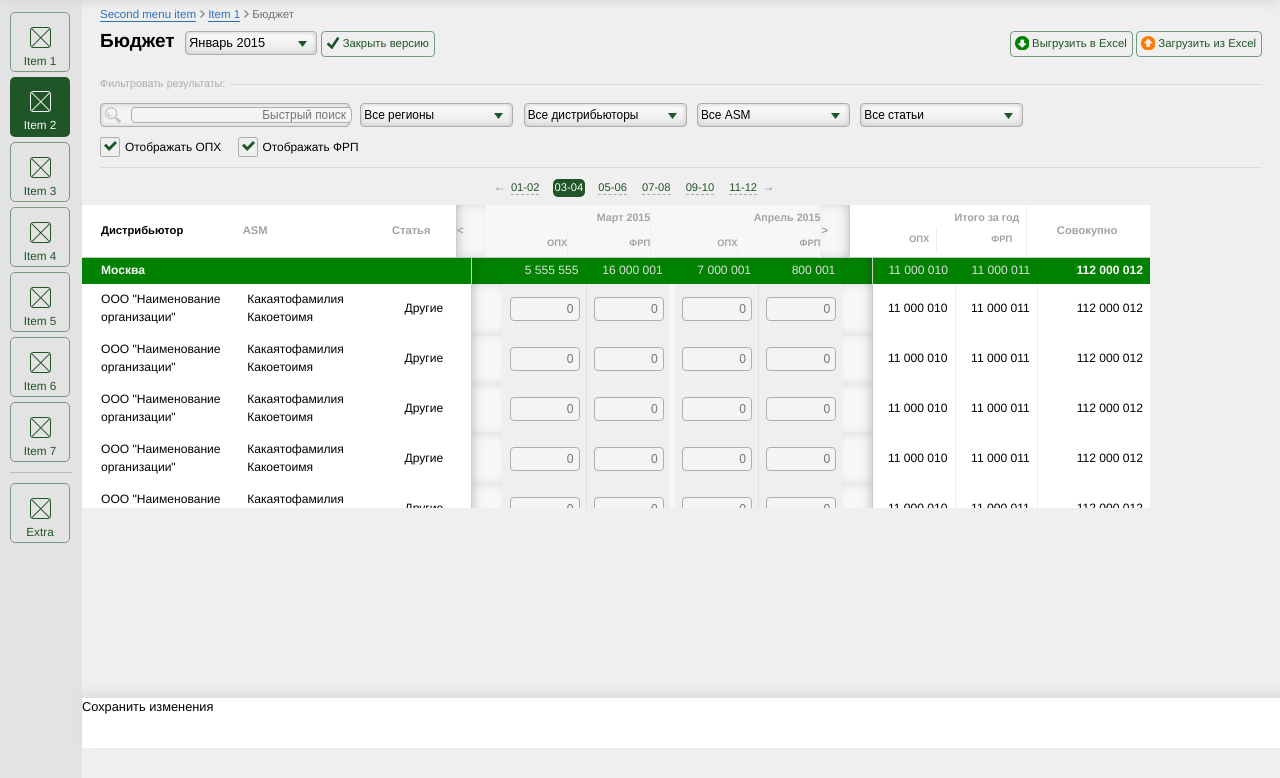
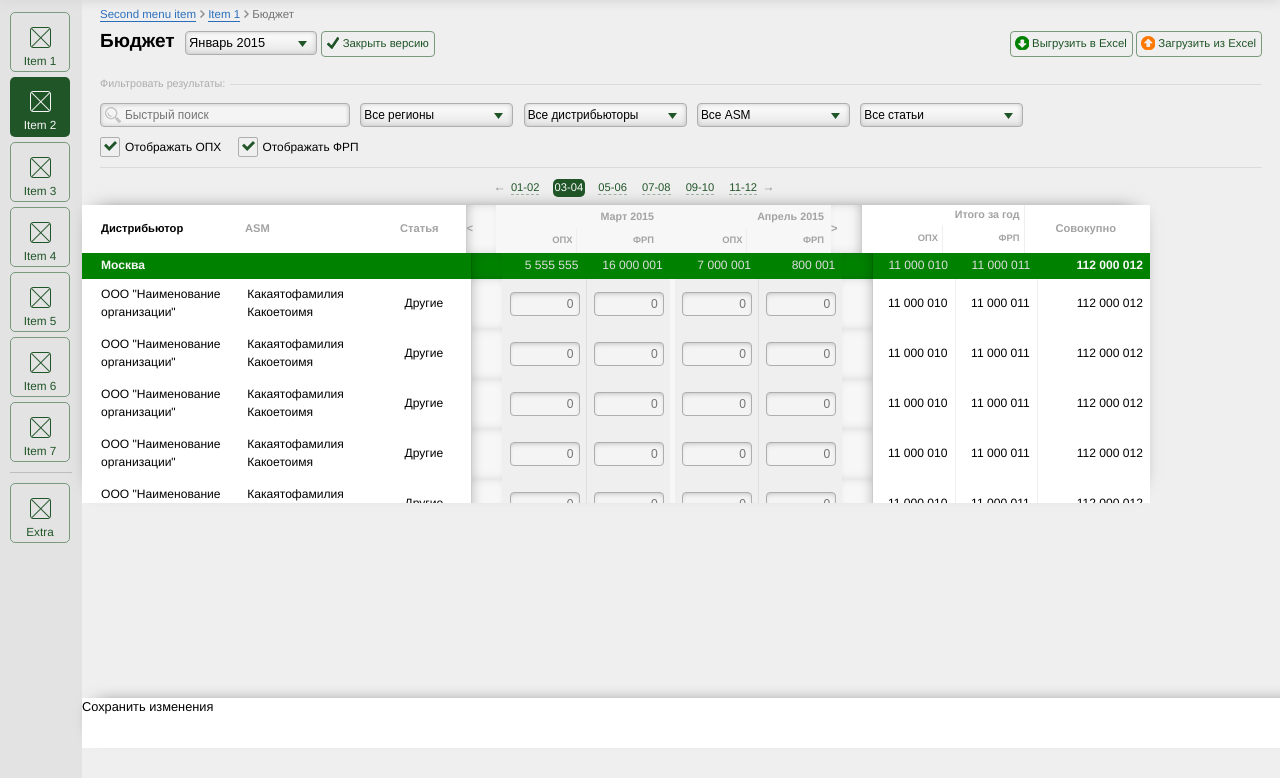
Before and after one commit to MaryGorshkova/GreenAdmin, a plain HTML site: page www/index.html in a window 1280 px wide. Shown: the part 52-830 px from the top of the page. Drawn offline with Linux system fonts and the light colour scheme.

Commit message:
table styles

```diff
--- a/www/index.html
+++ b/www/index.html
@@ -130,7 +130,7 @@
 								<td class="cell02">ASM</td>
 								<td class="cell03">Статья</td>
 								<td class="cell04"><</td>
-								<td class="cell05">
+								<td class="big1">
 									<table class="merged">
 										<tr>
 											<td colspan=2>Март 2015</td>
@@ -142,7 +142,7 @@
 									</table>
 								</td>
 								<td class="marg_cell">
-								<td class="cell07">
+								<td class="big1">
 									<table class="merged">
 										<tr>
 											<td colspan=2>Апрель 2015</td>
@@ -154,7 +154,7 @@
 									</table>
 								</td>
 								<td class="cell09">></td>
-								<td class="cell10">
+								<td class="big">
 									<table class="merged">
 										<tr>
 											<td colspan=2>Итого за год</td>
--- a/www/sass/content.scss
+++ b/www/sass/content.scss
@@ -56,11 +56,10 @@
 	margin-bottom: 50px;
 	height: 100%;
 	width: 1068px;
+	box-shadow: 0 -5px 20px -15px #000000;
 }
 
 .caption{
-	border-bottom: 1px solid #c5c5c5;
-	// box-shadow: 0 2px 20px #000000;
 	position: relative;
 	z-index: 1;
 }
@@ -86,6 +85,18 @@ table{
 
 	td{
 		vertical-align: middle;
+
+		input{
+			width: 70px; height: 24px;
+			margin-left: 6px;
+			margin-right: 6px;
+			border: 1px solid #aeaeae;
+			border-radius: 4px;
+			background-color: #f4f4f4;
+			text-align: right;
+			padding-right: 5px;
+			box-shadow: inset 0px 3px 10px -8px #000000;
+		}
 	}
 
 	.sort{
@@ -99,6 +110,14 @@ table{
 
 		.cell05, .cell07{
 			border-right: 1px solid #008200;
+		}
+
+		.cell04{
+			border-left: 1px solid #006700;
+		}
+
+		.cell09{
+			border-right: 1px solid #006700;
 		}
 
 		.cell01, .cell12{
@@ -126,6 +145,28 @@ table{
 	color: #a3a3a3;
 	font-weight: bold;
 
+	.big{
+		padding: 0;
+		width: 162px;
+		border-spacing: 0px;
+		border-left: 1px solid #cdcdcd;
+
+		td{
+			padding-right: 4px;
+		}
+
+		.cell10{border: none;}
+	}
+
+	.big1{
+		width: 165;
+		background-color: #f7f7f7;
+
+		td{
+			padding-right: 4px;
+		}
+	}
+
 	table{
 		color: inherit;
 		background-color: inherit;
@@ -140,9 +181,6 @@ table{
 			font-size: 90%;
 		}
 
-		.cell10{
-			border-left: none;
-		}
 	}
 
 	.cell12{
@@ -185,7 +223,6 @@ table{
 .cell09{
 	box-shadow: inset -4px 0 20px -15px #000000;
 	-webkit-box-shadow: inset -4px 0 20px -15px #000000;
-	// border-right: 1px solid #cbcbcb;
 }
 
 .cell10{
@@ -203,7 +240,7 @@ table{
 }
 
 .merged{
-	width: 165px;
+	width: 162px;
 }
 
 .marg_cell{
@@ -232,14 +269,3 @@ table{
 .cell01, .cell02, .cell03{
 	padding-left: 19px;
 }
-
-input{
-	width: 70px; height: 24px;
-	margin-left: 6px;
-	margin-right: 6px;
-	border: 1px solid #aeaeae;
-	border-radius: 4px;
-	background-color: #f4f4f4;
-	text-align: right;
-	padding-right: 5px;
-}
--- a/www/sass/options.scss
+++ b/www/sass/options.scss
@@ -152,7 +152,7 @@ html, body{
 	height: 50px;
 	width: 100%;
 	background-color: #ffffff;
-	box-shadow: 0 -5px 10px #dbdbdb;
+	box-shadow: 0 -5px 20px -15px #000000;
 }
 
 // @import "compass/utilities/sprites";
```
Also changed, not shown: www/stylesheets/content.css, www/stylesheets/options.css, www/stylesheets/screen.css.
